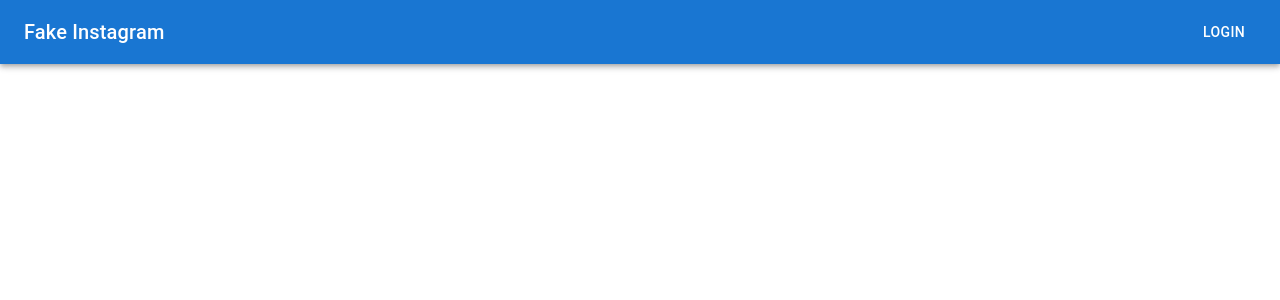
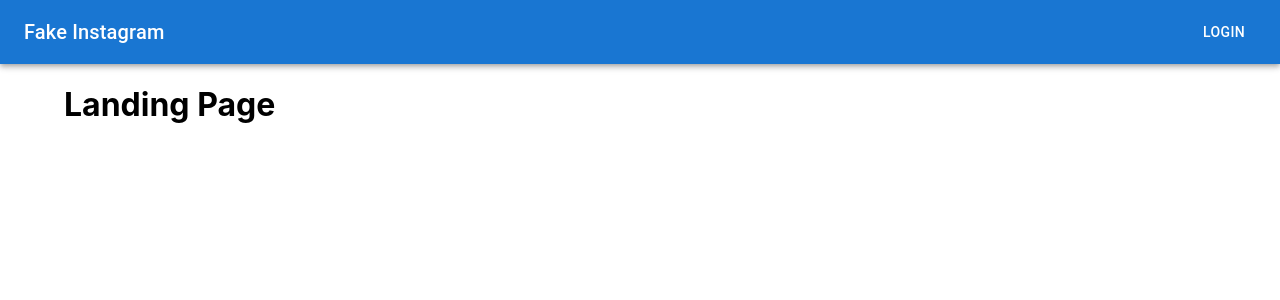
Before and after one commit to jacobmaxplumb/fake-ig-frontend, a React (Create React App) app: page / in a window 1280 px wide. Shown: the top 300 px of the page. Built offline with nearby package versions, Linux system fonts and the light colour scheme.

Commit message:
added landing page

```diff
--- a/src/App.js
+++ b/src/App.js
@@ -8,7 +8,9 @@ import Typography from '@mui/material/Typography';
 import Button from '@mui/material/Button';
 import IconButton from '@mui/material/IconButton';
 import MenuIcon from '@mui/icons-material/Menu';
+import Container from '@mui/material/Container';
 import { useState } from 'react';
+import Landing from './components/Landing';
 
 function App(props) {
   const [isUserLoggedIn, setIsUserLoggedIn] = useState(!!localStorage.getItem('token'));
@@ -26,6 +28,7 @@ function App(props) {
   }
 
   return (
+    <div>
       <Box sx={{ flexGrow: 1 }}>
         <AppBar position="static">
           <Toolbar>
@@ -50,6 +53,10 @@ function App(props) {
           </Toolbar>
         </AppBar>
       </Box>
+      <Container maxWidth="lg">
+        <Landing />
+      </Container>
+    </div>
   );
 }
 
--- /dev/null
+++ b/src/components/Landing.js
@@ -0,0 +1,7 @@
+const Landing = (props) => {
+    return (<div>
+        <h1>Landing Page</h1>
+    </div>)
+}
+
+export default Landing;
```
Lines whose indentation alone changed are shown as unchanged.
